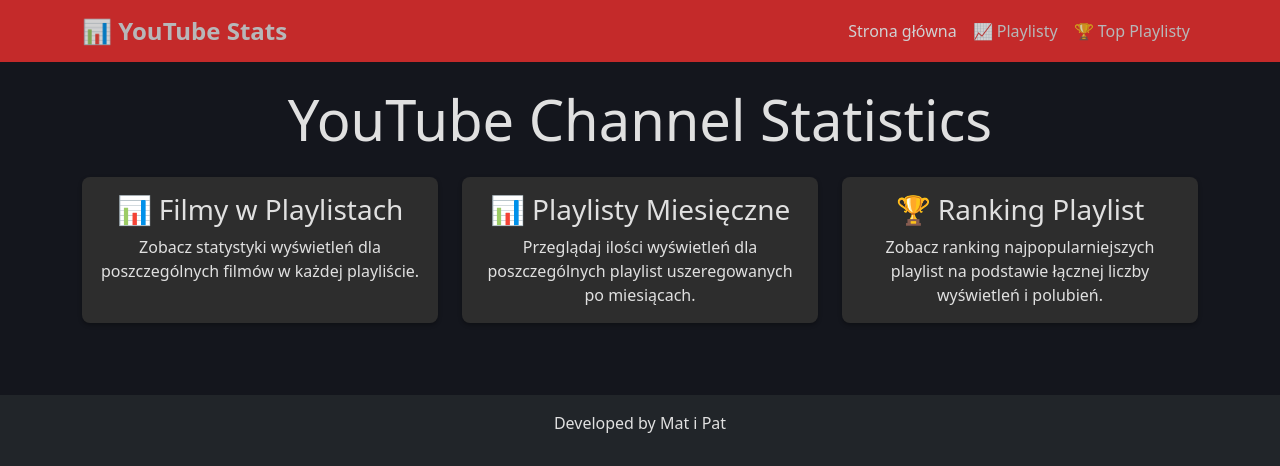
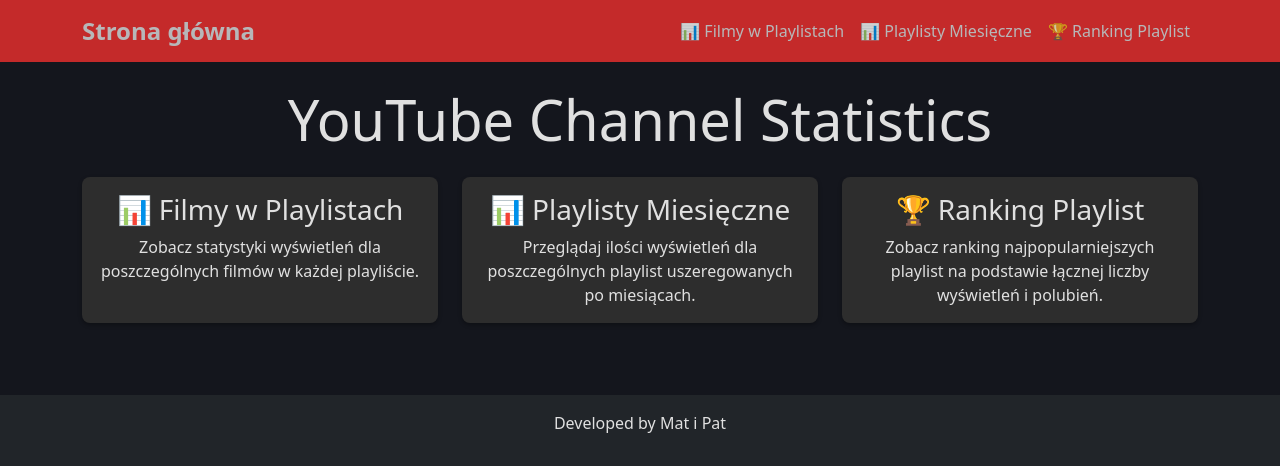
Before and after one commit to mwisniewski1991/zero_stats, a Flask app: page / in a window 1280 px wide. Shown: the top 466 px of the page. Run offline with Flask 3, Linux system fonts and the light colour scheme.

Commit message:
Update navbar

```diff
--- a/app/website/app/templates/base.html
+++ b/app/website/app/templates/base.html
@@ -20,20 +20,20 @@
     <!-- Navigation -->
     <nav class="navbar navbar-expand-lg navbar-dark bg-dark">
         <div class="container">
-            <a class="navbar-brand" href="{{ url_for('main.index') }}">📊 YouTube Stats</a>
+            <a class="navbar-brand" href="{{ url_for('main.index') }}">Strona główna</a>
             <button class="navbar-toggler" type="button" data-bs-toggle="collapse" data-bs-target="#navbarNav">
                 <span class="navbar-toggler-icon"></span>
             </button>
             <div class="collapse navbar-collapse" id="navbarNav">
                 <ul class="navbar-nav ms-auto">
                     <li class="nav-item">
-                        <a class="nav-link" href="{{ url_for('main.index') }}">Strona główna</a>
+                        <a class="nav-link" href="{{ url_for('playlists.playlists_index') }}">📊 Filmy w Playlistach</a>
                     </li>
                     <li class="nav-item">
-                        <a class="nav-link" href="{{ url_for('playlists.playlists_index') }}">📈 Playlisty</a>
+                        <a class="nav-link" href="{{ url_for('playlists_monthly.playlists_monthly_index') }}">📊 Playlisty Miesięczne</a>
                     </li>
                     <li class="nav-item">
-                        <a class="nav-link" href="{{ url_for('top_playlists.top_playlists_index') }}">🏆 Top Playlisty</a>
+                        <a class="nav-link" href="{{ url_for('top_playlists.top_playlists_index') }}">🏆 Ranking Playlist</a>
                     </li>
                 </ul>
             </div>
```
